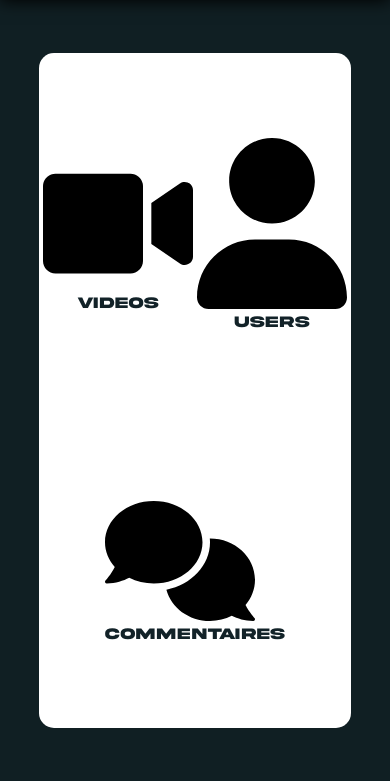
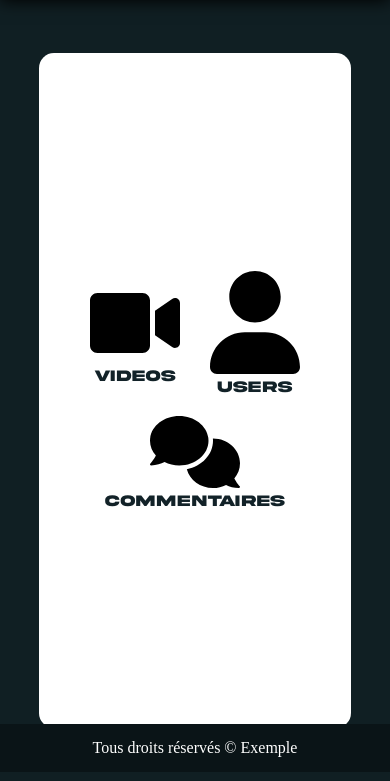
Before and after one commit to Spacantho/MarvelCoC, a PHP site: page /marvel/crud.php in a window 390 px wide. Shown: the part 72-853 px from the top of the page. Run offline with PHP 8.4, Linux system fonts and the light colour scheme; the visitor is signed in with stand-in values (Sample User, id 1).

Commit message:
responsive-crud-final-and-ajout-footer

```diff
--- a/assets/css/crud-index.css
+++ b/assets/css/crud-index.css
@@ -26,7 +26,8 @@
       background-color: #fff;
       border-radius: 15px;
       display: flex;
-      justify-content: space-evenly;
+      flex-direction: column;
+      justify-content: center;
       align-items: center;
   }
   .box-crud-modif{
@@ -35,7 +36,7 @@
       background-color: #fff;
       border-radius: 15px;
       display: flex;
-      justify-content: space-evenly;
+      justify-content: center;
       align-items: center;
   }
   .crud-icone{
@@ -55,7 +56,10 @@
       color: #122228;
   }
   .crud-column{
+      display: flex;
+      align-items: center;
       flex-direction: column;
+      margin: 10px;
   }
   .box-user{
     width: 100%;
@@ -135,6 +139,23 @@
     margin-top:20px;
     color: green !important;
   }
+  .first{
+    width: 80%;
+    display: flex;
+    flex-direction: row;
+    justify-content: space-evenly;
+    align-items: center;
+  }
+  .second{
+    /* height: 20%; */
+    display: flex;
+  }
+  /* .second{
+    position: absolute;
+    margin-bottom: 100px;
+    bottom: 0;
+    display: flex;
+  } */
   @media (max-width: 1080px) {
     .box-crud-modif{
       width: 315px;
@@ -145,8 +166,18 @@
     .box-crud{
       flex-wrap: wrap;
     }
+    .first{
+      flex-wrap: wrap;
+    }
+    /* .second{
+      margin-bottom: 40px;
+    } */
   }
-
+@media (max-width: 532px) {
+  .crud-icone{
+    width: 90px;
+  }
+}
 @media (max-width: 360px) {
   .box-crud{
     width: 98%;
@@ -157,4 +188,10 @@
   .imputi{
     width: 265px;
   }
+  /* .crud-icone{
+    width: 90px;
+  } */
+  /* .second{
+    margin-bottom: 55px;
+  } */
 }
--- a/crud-comm.php
+++ b/crud-comm.php
@@ -23,6 +23,7 @@
     <meta name="viewport" content="width=device-width, initial-scale=1.0">
     <link rel="stylesheet" href="assets/css/crud-index.css">
     <link rel="stylesheet" href="assets/css/navbar.css">
+    <link rel="stylesheet" href="assets/css/footerindex.css">
     <link rel="stylesheet" href="https://cdnjs.cloudflare.com/ajax/libs/twitter-bootstrap/5.1.3/css/bootstrap.min.css">
     <link rel="stylesheet" href="https://cdn.datatables.net/1.11.5/css/dataTables.bootstrap5.min.css">
     <link rel="stylesheet" href="https://cdn.datatables.net/responsive/2.2.9/css/responsive.bootstrap5.min.css">
@@ -69,6 +70,7 @@
                 </div>
             </div>
         </div>
+        <?php require_once "assets/include/footerindex.php"; ?>
     </div>
     <script type="text/javascript" src="https://code.jquery.com/jquery-3.5.1.js"></script>
     <script type="text/javascript" src="https://cdn.datatables.net/1.11.5/js/dataTables.bootstrap5.min.js"></script>
--- a/crud-user.php
+++ b/crud-user.php
@@ -19,6 +19,7 @@
     <meta name="viewport" content="width=device-width, initial-scale=1.0">
     <link rel="stylesheet" href="assets/css/crud-index.css">
     <link rel="stylesheet" href="assets/css/navbar.css">
+    <link rel="stylesheet" href="assets/css/footerindex.css">
     <link rel="stylesheet" href="https://cdnjs.cloudflare.com/ajax/libs/twitter-bootstrap/5.1.3/css/bootstrap.min.css">
     <link rel="stylesheet" href="https://cdn.datatables.net/1.11.5/css/dataTables.bootstrap5.min.css">
     <link rel="stylesheet" href="https://cdn.datatables.net/responsive/2.2.9/css/responsive.bootstrap5.min.css">
@@ -67,6 +68,7 @@
                 </div>
             </div>
         </div>
+        <?php require_once "assets/include/footerindex.php"; ?>
     </div>
     <script type="text/javascript" src="https://code.jquery.com/jquery-3.5.1.js"></script>
     <script type="text/javascript" src="https://cdn.datatables.net/1.11.5/js/dataTables.bootstrap5.min.js"></script>
--- a/crud-video.php
+++ b/crud-video.php
@@ -22,6 +22,7 @@
     <meta name="viewport" content="width=device-width, initial-scale=1.0">
     <link rel="stylesheet" href="assets/css/crud-index.css">
     <link rel="stylesheet" href="assets/css/navbar.css">
+    <link rel="stylesheet" href="assets/css/footerindex.css">
     <link rel="stylesheet" href="https://cdnjs.cloudflare.com/ajax/libs/twitter-bootstrap/5.1.3/css/bootstrap.min.css">
     <link rel="stylesheet" href="https://cdn.datatables.net/1.11.5/css/dataTables.bootstrap5.min.css">
     <link rel="stylesheet" href="https://cdn.datatables.net/responsive/2.2.9/css/responsive.bootstrap5.min.css">
@@ -78,6 +79,7 @@
                 </div>
             </div>
         </div>
+        <?php require_once "assets/include/footerindex.php"; ?>
     </div>
     <script type="text/javascript" src="https://code.jquery.com/jquery-3.5.1.js"></script>
     <script type="text/javascript" src="https://cdn.datatables.net/1.11.5/js/dataTables.bootstrap5.min.js"></script>
--- a/crud.php
+++ b/crud.php
@@ -14,6 +14,7 @@
     <meta name="viewport" content="width=device-width, initial-scale=1.0">
     <link rel="stylesheet" href="assets/css/crud-index.css">
     <link rel="stylesheet" href="assets/css/navbar.css">
+    <link rel="stylesheet" href="assets/css/footerindex.css">
     <title>Crud</title>
 </head>
 <body>
@@ -26,6 +27,7 @@
     <?php require_once "assets/include/navbar.php"; ?>
     <div class="box-body">
         <div class="box-crud">
+            <div class="first">
                 <div class="crud-column">
                     <a class='crud-icone' href="crud-video.php"><img class='crud-icone' src="assets/images/svg/video-solid.svg"></a><p class='texte-crud'>VIDEOS</p>
                 </div>
@@ -38,6 +40,7 @@
                     <a class='crud-icone' href="crud-comm.php"><img class='crud-icone' src="assets/images/svg/comments-solid.svg"></a><p class='texte-crud'>COMMENTAIRES</p>
                 </div>
             </div>
+            <div class="second">
                 <div class="message-php">
                     <?php if(!empty($_GET['success']))
                     {
@@ -47,6 +50,9 @@
                     }?>
                 </div>
             </div>
+        </div>
+        <?php require_once "assets/include/footerindex.php"; ?>
+    </div>
     <script src="assets/js/navbar.js"></script>
 </body>
 </html>
```
Lines whose indentation alone changed are shown as unchanged.
